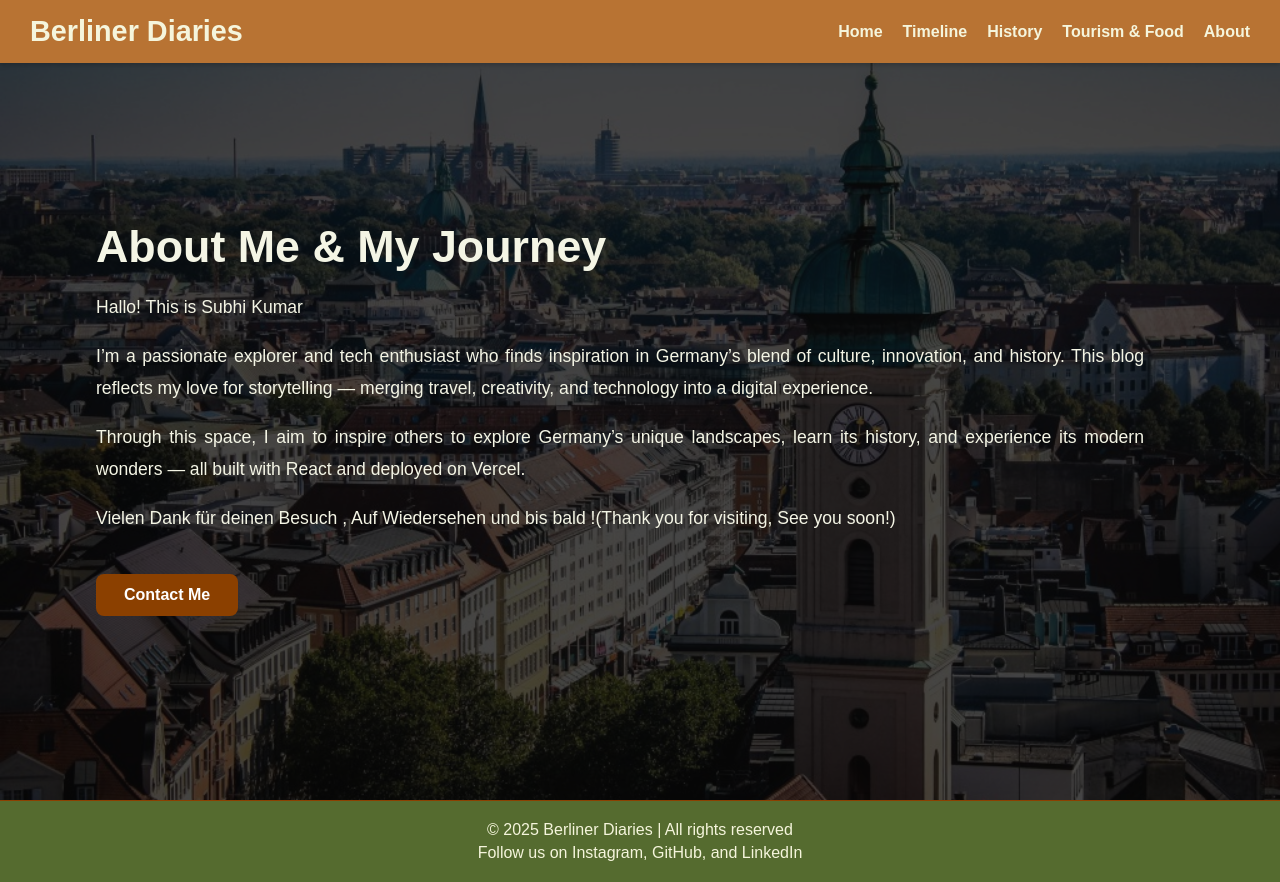
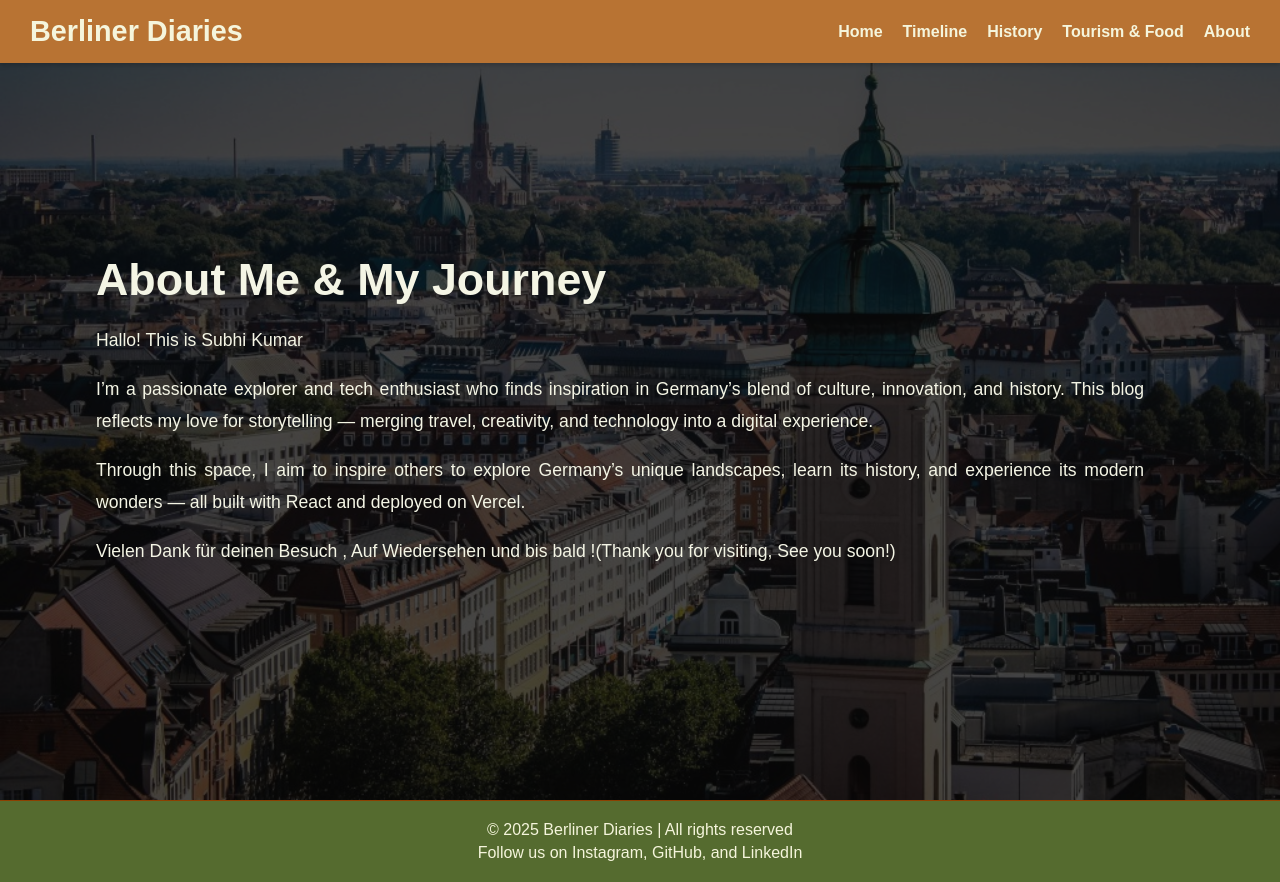
Before and after one commit to SubhiKumar05/Cloud_project, a React (Create React App) app: page /about in a window 1280 px wide. Built offline with nearby package versions, Linux system fonts and the light colour scheme.

Commit message:
Remove contact button

```diff
--- a/src/App.jsx
+++ b/src/App.jsx
@@ -1,5 +1,6 @@
 import React from "react";
 import { Routes, Route } from "react-router-dom";
+
 
 import Home from "./pages/Home";
 import History from "./pages/History";
@@ -17,6 +18,7 @@ function App() {
         <Route path="/civilwar" element={<Civilwar />} />
         <Route path="/tourist" element={<Tourist />} />
         <Route path="/about" element={<About />} />
+
       </Routes>
 
     </div>
--- a/src/pages/About.jsx
+++ b/src/pages/About.jsx
@@ -30,7 +30,8 @@ const About = () => {
   Vielen Dank für deinen Besuch , Auf Wiedersehen und bis bald !(Thank you for visiting, See you soon!)
 
 </p>
-              <button className="contact-btn">Contact Me</button>
+
+
             </div>
 
             {/* Right Side Image */}
```
